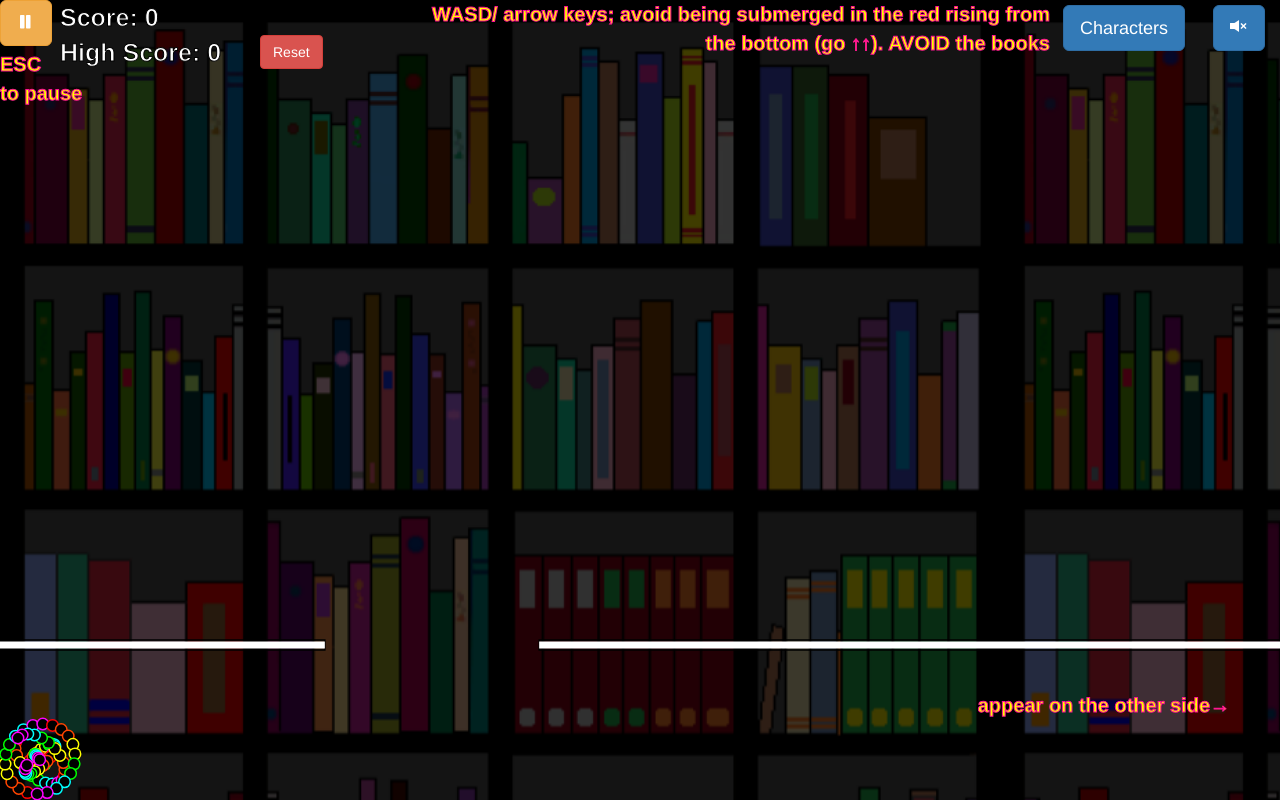
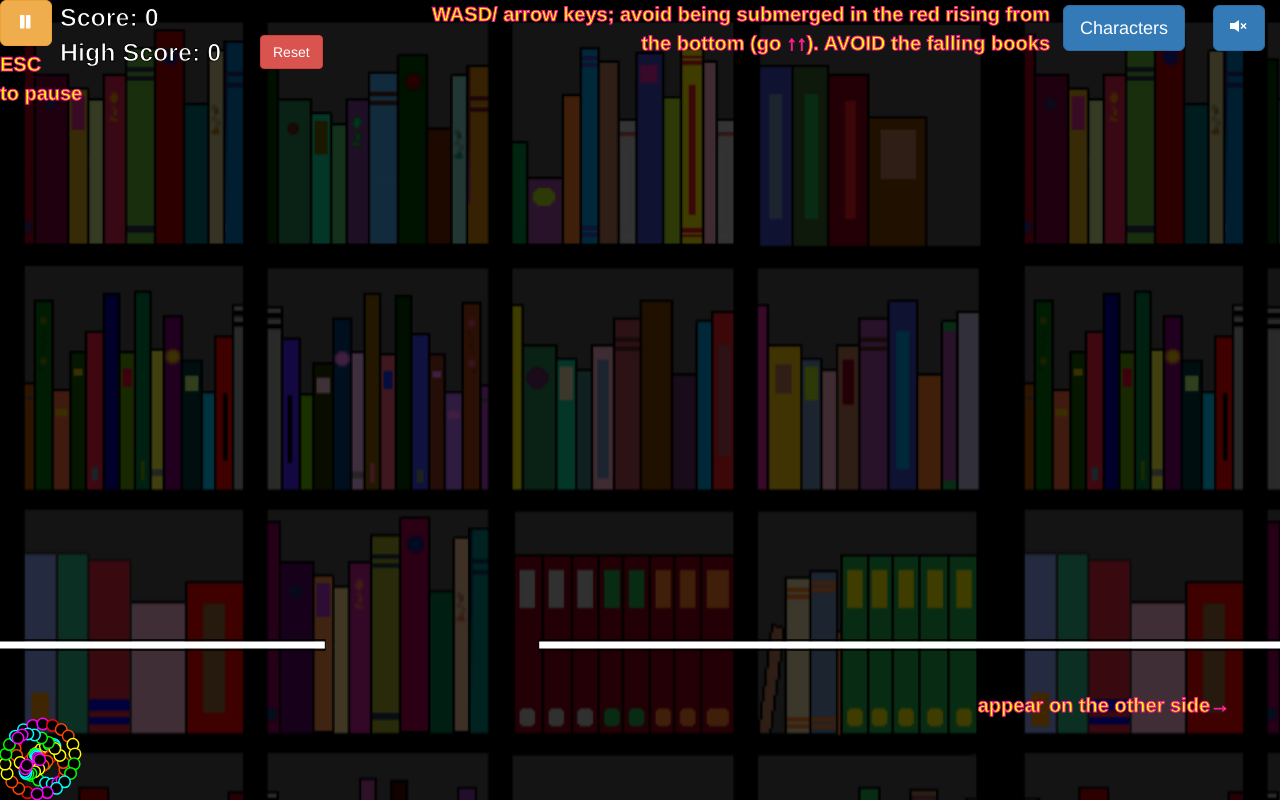
Before and after one commit to NSagan271/bookjump, a plain HTML site: page index.html in a window 1280 px wide. Drawn offline with nearby package versions, Linux system fonts and the light colour scheme.

Commit message:
Update index.html

```diff
--- a/index.html
+++ b/index.html
@@ -38,7 +38,7 @@
   <div id="score">Score: 0</div>
   <div id="hScore">High Score: 0</div>
   <div type="button"class="btn btn-danger"id='reset'>Reset</div>
-  <div class="inst" id='top'>WASD/ arrow keys; avoid being submerged in the red rising from the bottom (go ↑↑). AVOID the books</div>
+  <div class="inst" id='top'>WASD/ arrow keys; avoid being submerged in the red rising from the bottom (go ↑↑). AVOID the falling books</div>
   <div class="inst" id="bottom">appear on the other side→</div>
   <div id='over'>
     <h1 >GAME OVER</h1>
```
